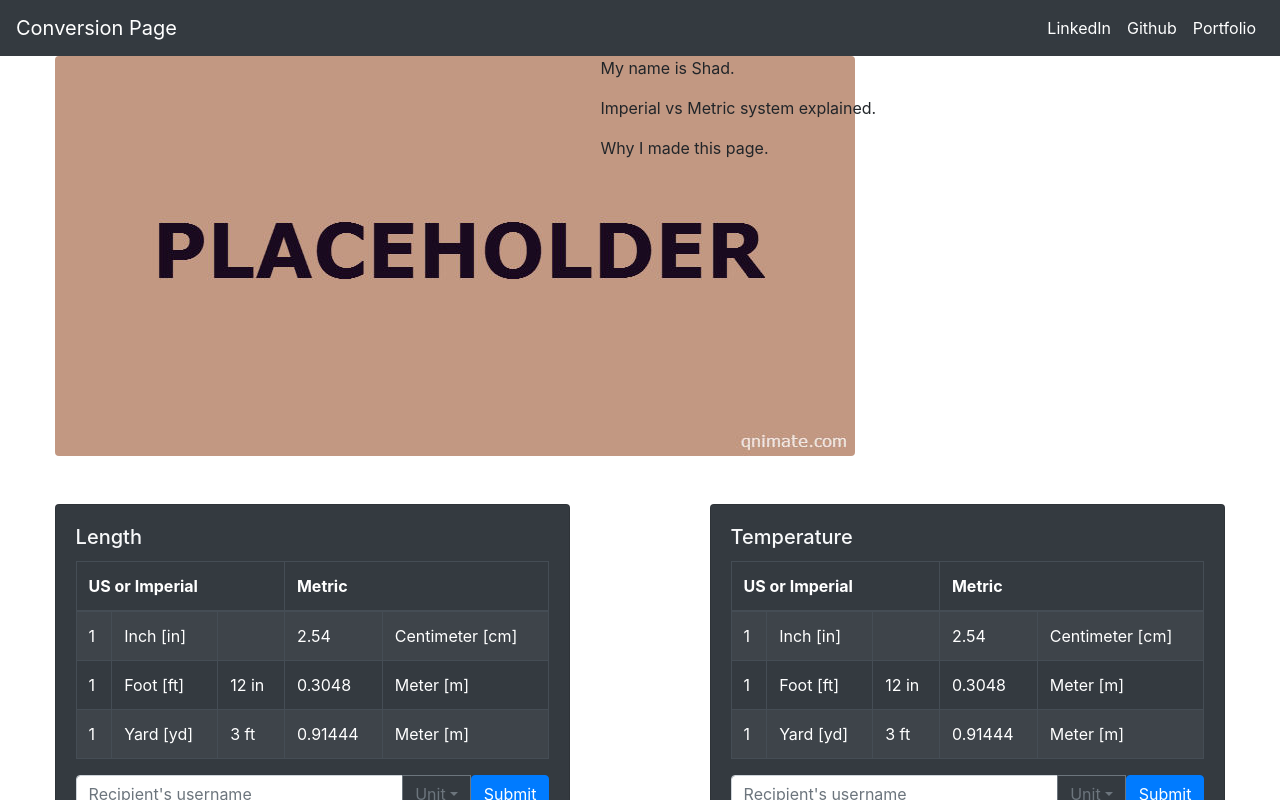
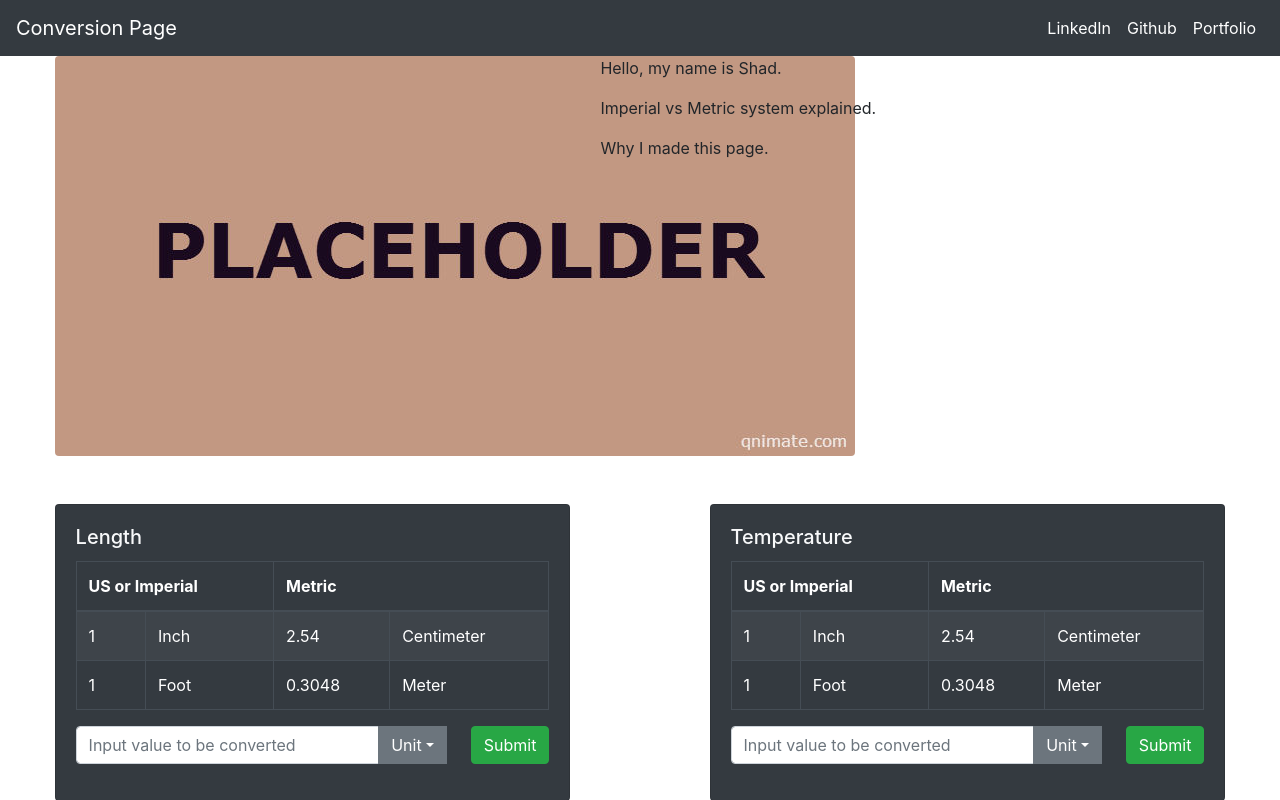
Before and after one commit to sl8305/Conversion-Page, a React (Create React App) app: page / in a window 1280 px wide. Shown: the top 800 px of the page. Built offline with nearby package versions, Linux system fonts and the light colour scheme.

Commit message:
start of passing lists through the card component to dynamically change the displayed conversion chart

```diff
--- a/src/App.js
+++ b/src/App.js
@@ -6,31 +6,34 @@ import ConversionCard from './components/ConversionCard/ConversionCard';
 import 'bootstrap/dist/css/bootstrap.min.css';
 import Row from 'react-bootstrap/Row';
 import Col from 'react-bootstrap/Col';
-// import CardDeck from 'react-bootstrap/CardDeck';-
 
+var lengthList = [{'Imperial':{'count':1,'unit':'Inch'}, 'Metric':{'count':2.54, 'unit':'Centimeter'}},
+                  {'Imperial':{'count':1, 'unit':'Foot'}, 'Metric':{'count':0.3048, 'unit':'Meter'}},
+];
 
 function App() {
   return (
     <div className="App">
 
       <PageNavbar />
+
       <Intro />
 
       <Row className='my-5'>
         <Col md={5} className='mx-auto'>
-          <ConversionCard title='Length' />
+          <ConversionCard title='Length' list= {lengthList}/>
         </Col>
         <Col md={5} className='mx-auto'>
-          <ConversionCard title='Temperature' />
+          <ConversionCard title='Temperature' list= {lengthList}/>
         </Col>
       </Row>
 
       <Row className='my-5'>
         <Col md={5} className='mx-auto'>
-          <ConversionCard title='Volume' />
+          <ConversionCard title='Volume' list= {lengthList}/>
         </Col>
         <Col md={5} className='mx-auto'>
-          <ConversionCard title='Weight' />
+          <ConversionCard title='Weight' list= {lengthList}/>
         </Col>
       </Row>
 
--- a/src/components/ConversionCard/ConversionCard.js
+++ b/src/components/ConversionCard/ConversionCard.js
@@ -3,10 +3,25 @@ import Card from 'react-bootstrap/Card';
 import UserInput from '../UserInput/UserInput';
 import Table from 'react-bootstrap/Table';
 
+const tableContent = list => {
+    let content = [];
+    for (let i = 0; i < list.length; i++) {
+        const imperial = list[i].Imperial;
+        const metric = list[i].Metric;
+        content.push(
+            <tr>
+                <td>{imperial.count}</td>
+                <td>{imperial.unit}</td>
+                <td>{metric.count}</td>
+                <td>{metric.unit}</td>
+            </tr>
+        );
+    }
+    return content;
+}
 
 function ConversionCard (props){
-    return(
-
+    return (
         <Card bg="dark" text='light'>
             <Card.Body>
                 <Card.Title>{props.title}</Card.Title>
@@ -14,35 +29,11 @@ function ConversionCard (props){
                     <Table striped bordered hover variant="dark">
                         <thead>
                             <tr>
-                                <th colSpan='3'>US or Imperial</th>
+                                <th colSpan='2'>US or Imperial</th>
                                 <th colSpan='2'>Metric</th>
                             </tr>
                         </thead>
-
-                        <tbody>
-                            <tr>
-                                <td>1</td>
-                                <td>Inch [in]</td>
-                                <td></td>
-                                <td>2.54</td>
-                                <td>Centimeter [cm]</td>
-                            </tr>
-                            <tr>
-                                <td>1</td>
-                                <td>Foot [ft]</td>
-                                <td>12 in</td>
-                                <td>0.3048</td>
-                                <td>Meter [m]</td>
-                            </tr>
-                            <tr>
-                                <td>1</td>
-                                <td>Yard [yd]</td>
-                                <td>3 ft</td>
-                                <td>0.91444</td>
-                                <td>Meter [m]</td>
-                            </tr>
-                        </tbody>
-
+                        <tbody>{tableContent(props.list)}</tbody>
                     </Table>
                 </Card.Text>
 
@@ -53,5 +44,4 @@ function ConversionCard (props){
     );
 }
 
-
 export default ConversionCard ;
--- a/src/components/Intro/Intro.js
+++ b/src/components/Intro/Intro.js
@@ -13,7 +13,7 @@ function Intro (){
             </Col>
 
             <Col md={6} className='mx-auto'>
-                <p> My name is Shad.</p>
+                <p> Hello, my name is Shad.</p>
 
                 <p> Imperial vs Metric system explained.</p>
 
--- a/src/components/SubmitLogic/SubmitLogic.js
+++ b/src/components/SubmitLogic/SubmitLogic.js
@@ -3,10 +3,7 @@ import Button from 'react-bootstrap/Button';
 
 const SubmitLogic = ()=> {
     return (
-        <Button>Submit</Button>
-
-
-
+        <Button className='ml-4' variant="success">Submit</Button>
 
     );
 }
--- a/src/components/UserInput/UserInput.js
+++ b/src/components/UserInput/UserInput.js
@@ -10,13 +10,13 @@ function UserInput () {
 
         <InputGroup className='mb-3'>
             <FormControl
-                placeholder="Recipient's username"
+                placeholder="Input value to be converted"
                 aria-describedby="basic-addon1"
                 />
 
             <DropdownButton
             as={InputGroup.Append}
-            variant="outline-secondary"
+            variant="secondary"
             title="Unit"
             id="input-group-dropdown-2"
             >
```
